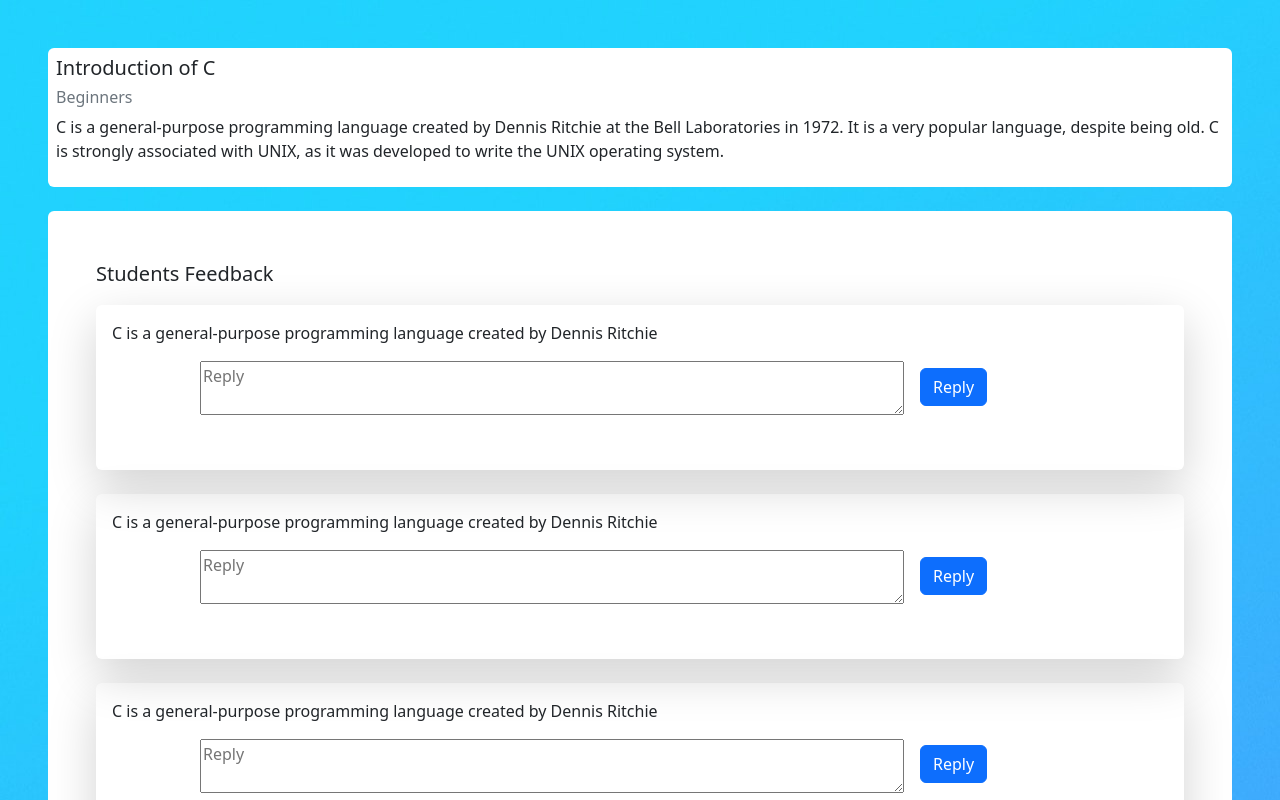
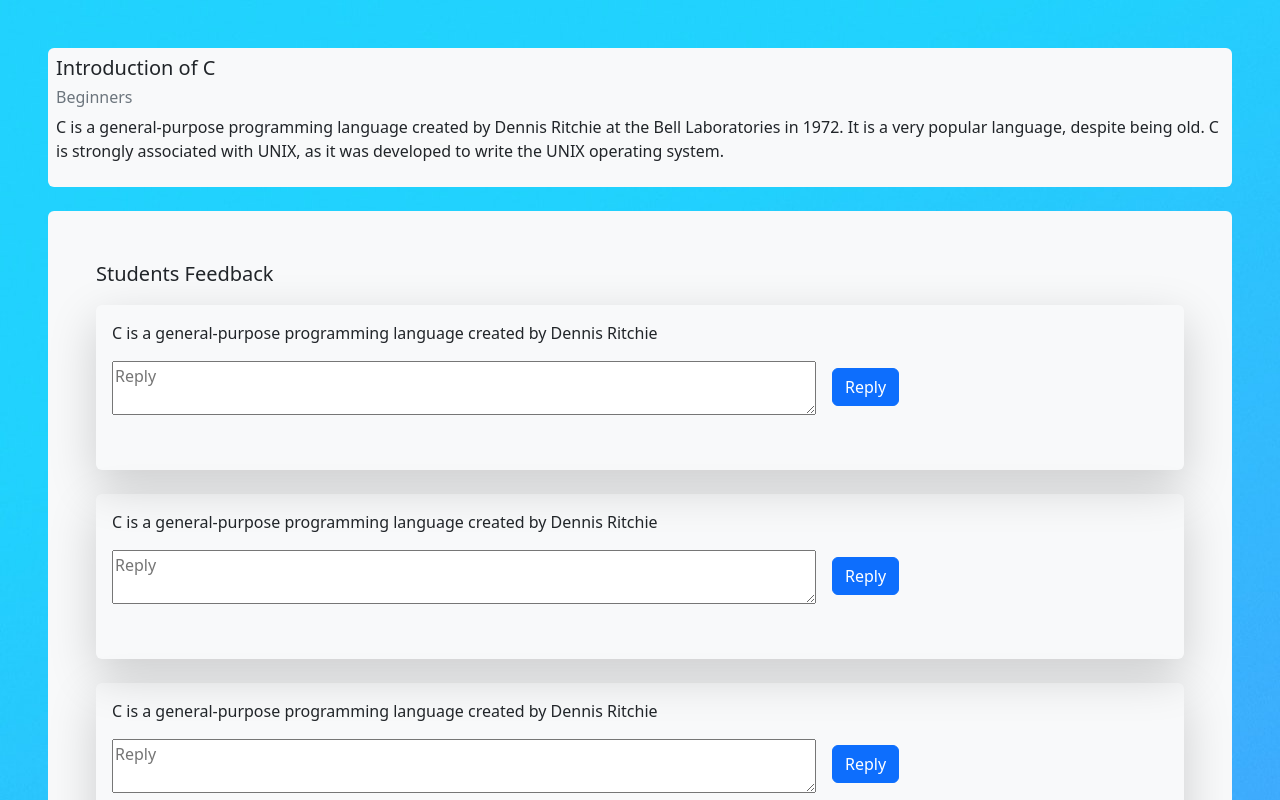
Before and after one commit to mishelshaji/EXP-G6-ELearningPortal, a React (Create React App) app in the folder client/: page /instructor/feedback-list in a window 1280 px wide. Shown: the top 800 px of the page. Built offline with nearby package versions, Linux system fonts and the light colour scheme.

Commit message:
fixed errors

```diff
--- a/client/src/assets/style.css
+++ b/client/src/assets/style.css
@@ -66,16 +66,8 @@
     }
 }
 
-.feedback-header{
-    background-color: white;
- }
-
- .feedback-body-content{
-     background-color: white;
- }
-
- .feedback-main-body{
-     height: 100%;
-     width: 100vw;
-     background-image: url('../images/bgimg.jpg');
- }
+.feedback-main-body {
+    height: 100%;
+    width: 100vw;
+    background-image: url('../images/bgimg.jpg');
+}
--- a/client/src/pages/instructor/FeedbackList.js
+++ b/client/src/pages/instructor/FeedbackList.js
@@ -32,12 +32,12 @@ export default function FeedbackList() {
         <div className='fluid'>
             <div className="feedback-main-body p-5">
             <div className='feedback-main '>
-                <div className='feedback-header p-2 rounded mb-4'>
+                <div className='feedback-header p-2 rounded mb-4 bg-light'>
                     <h5>{course.title}</h5>
                     <h6 className='mb-2 text-muted'>{course.level}</h6>
                     <p>{course.discription}</p>
                 </div>
-                    <div className="feedback-body-content p-5 rounded mb-5 ">
+                    <div className="feedback-body-content p-5 rounded mb-5 bg-light">
                     <p className='fs-5'>Students Feedback</p>
                         {feedbacks.map((i) => {
                             return (
@@ -46,7 +46,7 @@ export default function FeedbackList() {
                                         <div>
                                             <p>{i.feedback}</p>
                                             <textarea
-                                            className="text-area col-md-8 offset-md-1"
+                                            className="text-area col-md-8"
                                                 name='reply'
                                                 placeholder='Reply'
                                                 id='reply'
```
